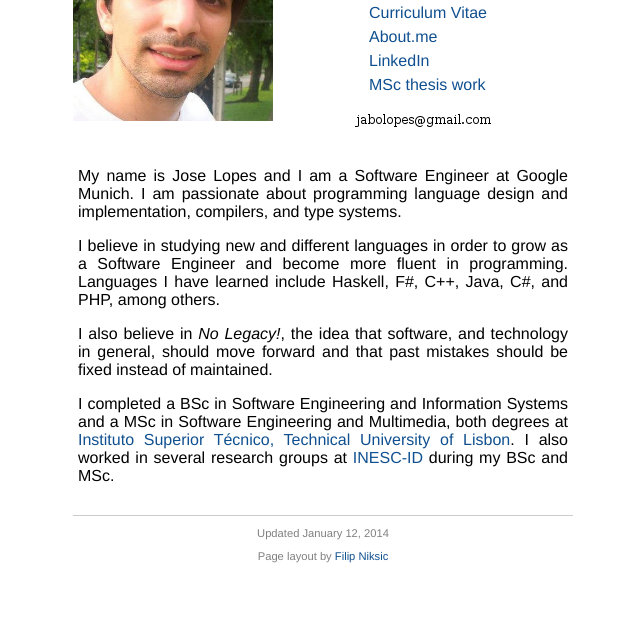
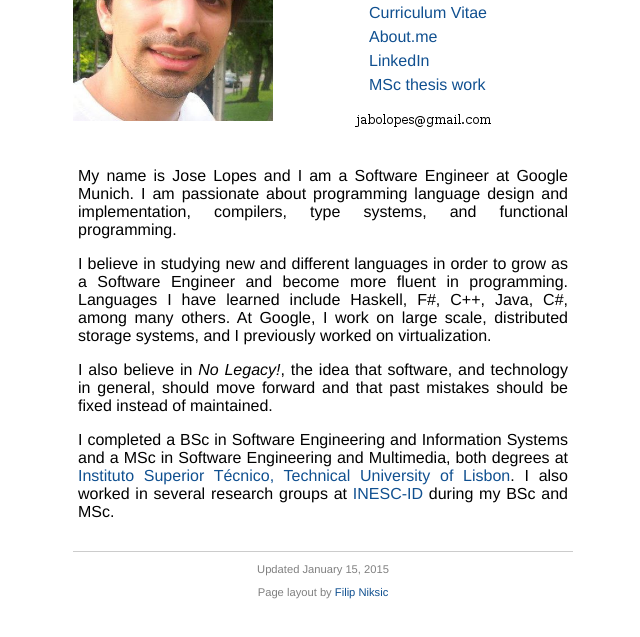
Before and after one commit to jabolopes/jabolopes.github.com, a plain HTML site: page index.html in a window 1280 px wide. Shown: the part 117-754 px from the top of the page, without its empty margins (317-957 px from the left). Drawn offline with Linux system fonts and the light colour scheme.

Commit message:
Add new CV.

```diff
--- a/index.html
+++ b/index.html
@@ -36,37 +36,37 @@
         <p style="padding-top: 20px">
 	  My name is <span itemprop="name">Jose Lopes</span> and I am
 	  a <span itemprop="jobTitle">Software Engineer</span>
-	  at <span itemprop="affiliation">Google</span> Munich.  I am
-	  passionate about programming language design and
-	  implementation, compilers, and type systems.
+	  at <span itemprop="affiliation">Google</span> Munich.  I am passionate
+	  about programming language design and implementation, compilers, type
+	  systems, and functional programming.
         </p>
 
 	<p>
-	  I believe in studying new and different languages in order
-	  to grow as a Software Engineer and become more fluent in
-	  programming.  Languages I have learned include Haskell, F#,
-	  C++, Java, C#, and PHP, among others.
+	  I believe in studying new and different languages in order to grow as
+	  a Software Engineer and become more fluent in programming.  Languages
+	  I have learned include Haskell, F#, C++, Java, C#, among many others.
+	  At Google, I work on large scale, distributed storage systems, and I
+	  previously worked on virtualization.
 	</p>
 
 	<p>
-	  I also believe in <em>No Legacy!</em>, the idea that
-	  software, and technology in general, should move forward and
-	  that past mistakes should be fixed instead of maintained.
+	  I also believe in <em>No Legacy!</em>, the idea that software, and
+	  technology in general, should move forward and that past mistakes
+	  should be fixed instead of maintained.
 	</p>
 
         <p>
-	  I completed a BSc in Software Engineering and Information
-	  Systems and a MSc in Software Engineering and Multimedia,
-	  both degrees at <a href="http://www.ist.utl.pt">Instituto
-	  Superior Técnico, Technical University of Lisbon</a>.  I
-	  also worked in several research groups
-	  at <a href="http://www.inesc-id.pt">INESC-ID</a> during my
-	  BSc and MSc.
+	  I completed a BSc in Software Engineering and Information Systems and
+	  a MSc in Software Engineering and Multimedia, both degrees
+	  at <a href="http://www.ist.utl.pt">Instituto Superior Técnico,
+	  Technical University of Lisbon</a>.  I also worked in several research
+	  groups at <a href="http://www.inesc-id.pt">INESC-ID</a> during my BSc
+	  and MSc.
         </p>
       </div>
 
       <div class="footer">
-        <p>Updated January 12, 2014</p>
+        <p>Updated January 15, 2015</p>
         <p>Page layout by <a href="http://www.mpi-sws.org/~fniksic">Filip Niksic</a></p>
       </div>
     </div>
```
Also changed, not shown: 1 other file.
